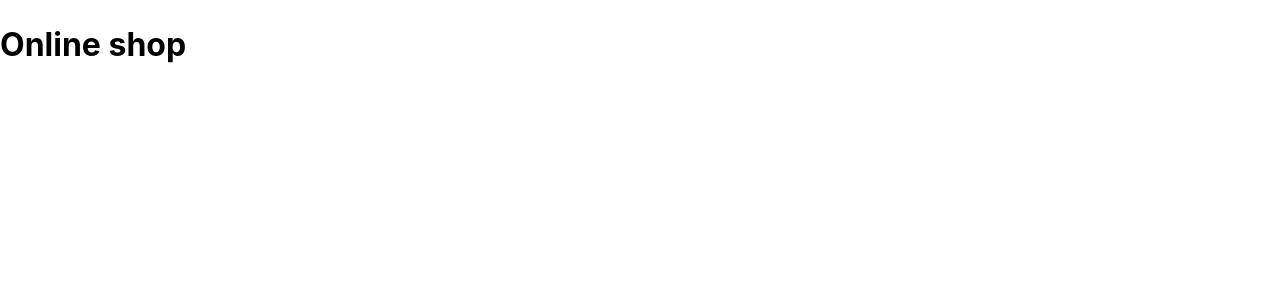
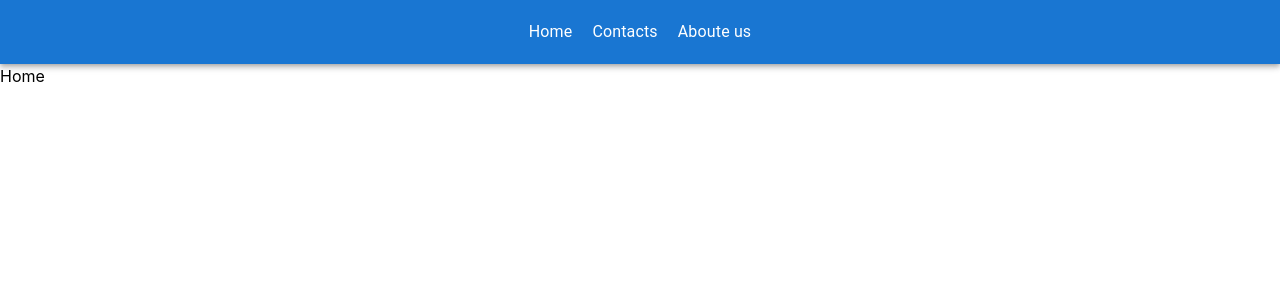
Before and after one commit to Dimpuc/Online-Shop, a React (Vite) app: page / in a window 1280 px wide. Shown: the top 300 px of the page. Built offline with nearby package versions, Linux system fonts and the light colour scheme.

Commit message:
Created pages, created header, added navigation

```diff
--- a/src/App.tsx
+++ b/src/App.tsx
@@ -1,10 +1,26 @@
+import { Route, Routes } from "react-router-dom"
+import { Layout } from "./components/layout"
+import { HomePage } from "./pages/home-page"
+import { AbouteUsPage } from "./pages/aboute-us-page"
+import { ContactsPage } from "./pages/contacts-page"
+import { NotFoundPage } from "./pages/not-found-page"
+import { paths } from "./service/route-service/paths"
 
 
 function App() {
 
+  const { HomePath, ContactsPath, AbouteUsPath, NotFoundPath } = paths
+
   return (
     <>
-    <h1>Online shop</h1>
+      <Routes>
+        <Route path={HomePath} element={<Layout />}>
+          <Route index element={<HomePage />} />
+          <Route path={AbouteUsPath} element={<AbouteUsPage />} />
+          <Route path={ContactsPath} element={<ContactsPage />} />
+          <Route path={NotFoundPath} element={<NotFoundPage />} />
+        </Route>
+      </Routes>
     </>
   )
 }
--- /dev/null
+++ b/src/components/custom-link/index.tsx
@@ -0,0 +1,23 @@
+import { FC, ReactNode } from "react";
+import { Link } from "react-router-dom";
+
+interface CustomLinkProps {
+  to: string;
+  children: ReactNode;
+  styles?: {};
+}
+
+const CustomLink: FC<CustomLinkProps> = ({
+  to,
+  children,
+  styles,
+  ...props
+}) => {
+  return (
+    <Link to={to} {...props} style={styles}>
+      {children}
+    </Link>
+  );
+};
+
+export { CustomLink };
--- /dev/null
+++ b/src/components/header/index.tsx
@@ -0,0 +1,50 @@
+import { AppBar, List, ListItem, Toolbar, Typography } from "@mui/material";
+import { routes } from "../../service/route-service/paths";
+import { CustomLink } from "../custom-link";
+
+const Header = () => {
+  return (
+    <AppBar
+      sx={{
+        display: "flex",
+        position: "inherit",
+      }}
+    >
+      <Toolbar
+        sx={{
+          display: "flex",
+        }}
+      >
+        <List
+          sx={{
+            display: "flex",
+            alignItems: "center",
+            justifyContent: "center",
+            gap: "20px",
+            width: "100%",
+            padding: 0,
+          }}
+        >
+          {routes.map(({ label, path }) => (
+            <ListItem
+              sx={{
+                margin: 0,
+                maxWidth: " max-content",
+                padding: 0,
+              }}
+            >
+              <CustomLink
+                to={path}
+                styles={{ color: "white", textDecoration: "none" }}
+              >
+                <Typography>{label}</Typography>
+              </CustomLink>
+            </ListItem>
+          ))}
+        </List>
+      </Toolbar>
+    </AppBar>
+  );
+};
+
+export { Header };
--- /dev/null
+++ b/src/components/layout/index.tsx
@@ -0,0 +1,13 @@
+import { Header } from '../header'
+import { Outlet } from 'react-router-dom'
+
+const Layout = () => {
+    return (
+        <div>
+            <Header />
+            <Outlet />
+        </div>
+    )
+}
+
+export { Layout }
--- a/src/main.tsx
+++ b/src/main.tsx
@@ -1,10 +1,12 @@
-import React from 'react'
-import ReactDOM from 'react-dom/client'
-import App from './App.tsx'
-import './index.css'
+import ReactDOM from "react-dom/client";
+import App from "./App.tsx";
+import "./index.css";
+import { BrowserRouter } from "react-router-dom";
 
-ReactDOM.createRoot(document.getElementById('root')!).render(
-  <React.StrictMode>
+const app = (
+  <BrowserRouter>
     <App />
-  </React.StrictMode>,
-)
+  </BrowserRouter>
+);
+
+ReactDOM.createRoot(document.getElementById("root")!).render(app);
--- /dev/null
+++ b/src/pages/aboute-us-page/index.tsx
@@ -0,0 +1,8 @@
+
+const AbouteUsPage = () => {
+  return (
+    <div>AbouteUs</div>
+  )
+}
+
+export {AbouteUsPage}
--- /dev/null
+++ b/src/pages/contacts-page/index.tsx
@@ -0,0 +1,8 @@
+
+const ContactsPage = () => {
+    return (
+      <div>ContactsPage</div>
+    )
+  }
+
+  export {ContactsPage}
--- /dev/null
+++ b/src/pages/home-page/index.tsx
@@ -0,0 +1,9 @@
+
+
+const HomePage = () => {
+    return (
+        <div>Home</div>
+    )
+}
+
+export { HomePage }
--- /dev/null
+++ b/src/pages/not-found-page/index.tsx
@@ -0,0 +1,8 @@
+
+const NotFoundPage = () => {
+    return (
+      <div>NotFoundPage</div>
+    )
+  }
+
+  export {NotFoundPage}
--- /dev/null
+++ b/src/service/route-service/paths.ts
@@ -0,0 +1,22 @@
+const HomePath = '/';
+const ContactsPath = 'contacts'
+const AbouteUsPath = 'aboute-us'
+const NotFoundPath = '*'
+
+export const paths = { HomePath, ContactsPath, AbouteUsPath, NotFoundPath }
+
+
+export const routes = [
+    {
+        label: 'Home',
+        path: `${HomePath}`
+    },
+    {
+        label: 'Contacts',
+        path: `/${ContactsPath}`
+    },
+    {
+        label: 'Aboute us',
+        path: `/${AbouteUsPath}`
+    }
+]
```
